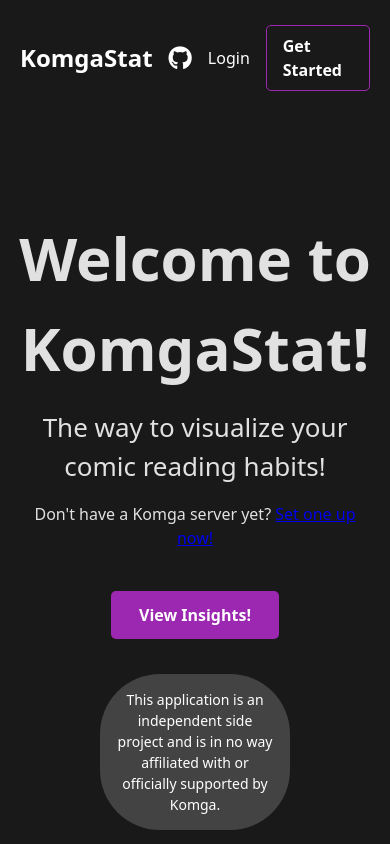
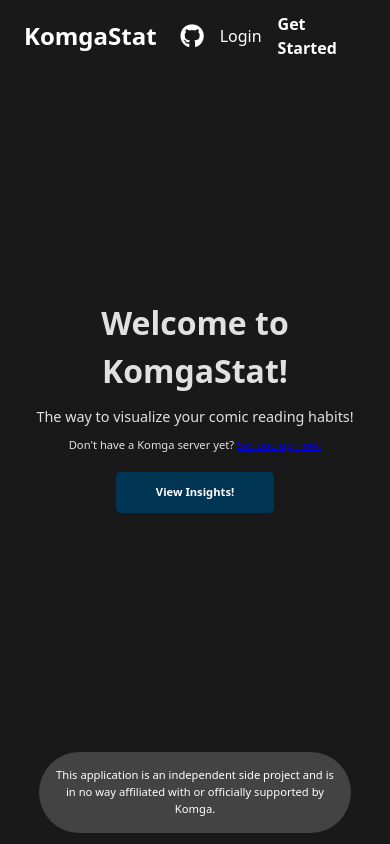
Before and after one commit to dannynoordamdev/KomgaStat, a React (Vite) app: page / in a window 390 px wide. Built offline with nearby package versions, Linux system fonts and the light colour scheme.

Commit message:
added responsive css -- still need to fix react routing!

```diff
--- a/index.html
+++ b/index.html
@@ -4,6 +4,7 @@
     <meta charset="UTF-8" />
     <link rel="icon" type="image/svg+xml" href="/vite.svg" />
     <link rel="stylesheet" href="https://cdnjs.cloudflare.com/ajax/libs/font-awesome/6.0.0-beta3/css/all.min.css" />
+    <link rel="stylesheet" href="https://cdnjs.cloudflare.com/ajax/libs/font-awesome/4.7.0/css/font-awesome.min.css">
     <meta name="viewport" content="width=device-width, initial-scale=1.0" />
     <title>KomgaStat | Comics insights</title>
   </head>
--- a/package.json
+++ b/package.json
@@ -23,6 +23,7 @@
     "eslint-plugin-react-hooks": "^5.1.0",
     "eslint-plugin-react-refresh": "^0.4.19",
     "globals": "^15.15.0",
+    "react-router-dom": "^7.4.1",
     "vite": "^6.2.0"
   }
 }
--- a/src/App.css
+++ b/src/App.css
@@ -5,7 +5,7 @@
 }
 
 h1 {
-  font-size: 60px;
+  font-size: 3.5rem;
   margin: 0;
 }
 
@@ -22,21 +22,85 @@
 }
 
 .sub-title{
-  font-size: 26px;
+  font-size: 1.6rem;
   margin: 0;
-  padding-top: 15px;
+  padding-top: 2%;
+}
+
+.setup-komga{
+  font-size: 1rem;
+  margin-top: 2.5%;
 }
 
 .get-started-btn{
-  background-color: #9C27B0;
+  background-color: #003554;
   color: white;
-  padding: 0.75rem 1.75rem;
+  padding: 0.76rem 2.5rem;
   border-radius: 5px;
   text-decoration: none;
   font-weight: bold;
-  margin-top: 25px;
+  margin-top: 2%;
+  font-size: 1.1rem;
 }
 
 .get-started-btn a:hover{
   background-color: #9b27b0a2;
 }
+
+
+@media (max-width: 768px) {
+  h1{
+    font-size: 3rem;
+  }
+  .sub-title{
+    font-size: 1.3rem;
+    padding-top: 3%;
+  }
+
+  .setup-komga{
+    font-size: 0.9rem;
+    margin-top: 2.5%;
+  }
+
+  .get-started-btn{
+    font-size: 0.8rem;
+  }
+
+}
+
+
+@media (max-width: 600px) {
+  h1{
+    font-size: 2.5rem;
+  }
+  .sub-title{
+    font-size: 1rem;
+    padding-top: 3%;
+  }
+
+  .setup-komga{
+    font-size: 0.7rem;
+  }
+
+  .get-started-btn{
+    font-size: 0.8rem;
+  }
+}
+
+@media (max-width: 490px) {
+  h1{
+    font-size: 2rem;
+  }
+  .sub-title{
+    font-size: 0.9rem;
+    padding-top: 3%;
+  }
+
+  .setup-komga{
+    font-size: 0.7rem;
+  }
+
+  .get-started-btn{
+    font-size: 0.7rem;
+  }
+}
--- a/src/App.jsx
+++ b/src/App.jsx
@@ -4,6 +4,7 @@
 import viteLogo from '/vite.svg'
 import Navbar from './Components/Navbar'
 import Footer from './Components/Footer'
+
 
 import './App.css'
 
@@ -14,8 +15,10 @@
     <>
     <Navbar/>
 
+
+
     <div className='main-content'>
-      <h1>Welcome to KomgaStat!</h1>
+      <h1 className='main-title'>Welcome to KomgaStat!</h1>
       <p className='sub-title'>The way to visualize your comic reading habits!</p>
       <p className='setup-komga'>Don't have a Komga server yet? <a href='https://komga.org'>Set one up now!</a></p>
       <a href='/register' className='get-started-btn'>View Insights!</a>
--- a/src/Styling/Footer.css
+++ b/src/Styling/Footer.css
@@ -2,14 +2,35 @@
     display: flex;
     justify-content: center;
     align-items: center;
-    padding: 15px;
+    padding: 15px ;
     background-color: #434343;
     color: #fff;
     position: fixed;
     left: 100px;
     right: 100px;
     bottom: 0;
-    font-size: 14px;
+    font-size: 1rem;
     text-align: center;
     border-radius: 60px;
   }
+
+@media (max-width: 768px) {
+  .warn {
+    font-size: 0.8rem;
+  }
+}
+
+
+@media (max-width: 600px) {
+  .warn {
+    font-size: 0.7rem;
+  }
+}
+
+@media (max-width: 490px) {
+  .warn {
+    font-size: 0.7rem;
+    left: 10%;
+    right: 10%;
+  }
+}
--- a/src/Styling/Navbar.css
+++ b/src/Styling/Navbar.css
@@ -2,8 +2,7 @@
   display: flex;
   justify-content: space-between;
   align-items: center;
-  padding: 0;
-  padding-top: 25px;
+  padding-top: 0rem;
 
 }
 
@@ -12,29 +11,33 @@
   font-weight: bold;
   text-decoration: none;
   color: white;
-  padding-left: 20px;
+  margin-left: 1.5rem;
 }
 .navbar-right {
   display: flex;
   align-items: center;
-  padding-right: 20px;
+  margin: 2%;
 }
 
 .navbar-right .login {
   color: white;
   text-decoration: none;
-  margin-right: 1rem;
+  margin-right: 1rem;;
 }
 
 .navbar-right .cta-button {
-  border: 1px solid #9C27B0;
   color: white;
-  padding: 0.5rem 1rem;
+  padding-right: 1.5rem;
   border-radius: 5px;
   text-decoration: none;
   font-weight: bold;
 }
 
+.cta-button:hover{
+  color: #0c8cc8;
+
+}
+
 .fab {
   margin: 1rem;
 }
```
Also changed, not shown: src/Pages/SetupComponentPage.jsx (added, +16 -0 lines), 1 other file (tests, documents, lock files or other folders).
